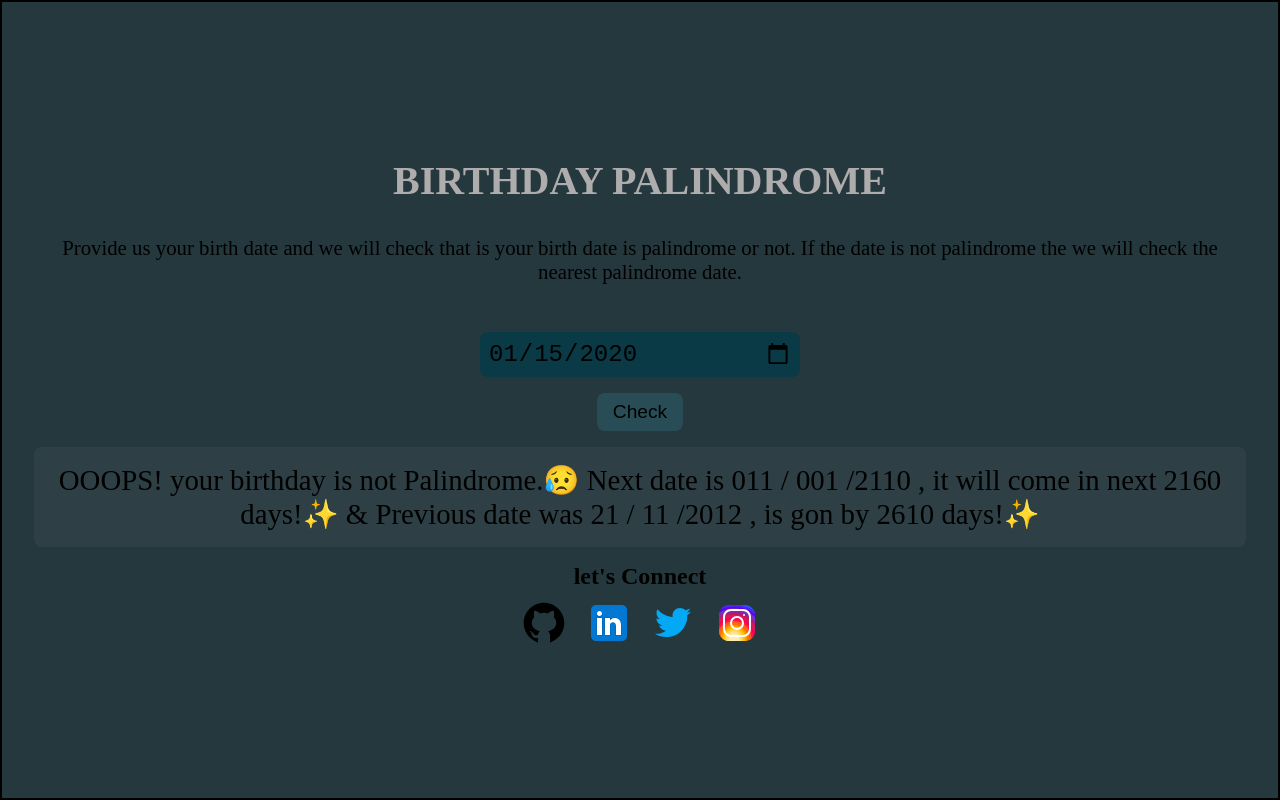
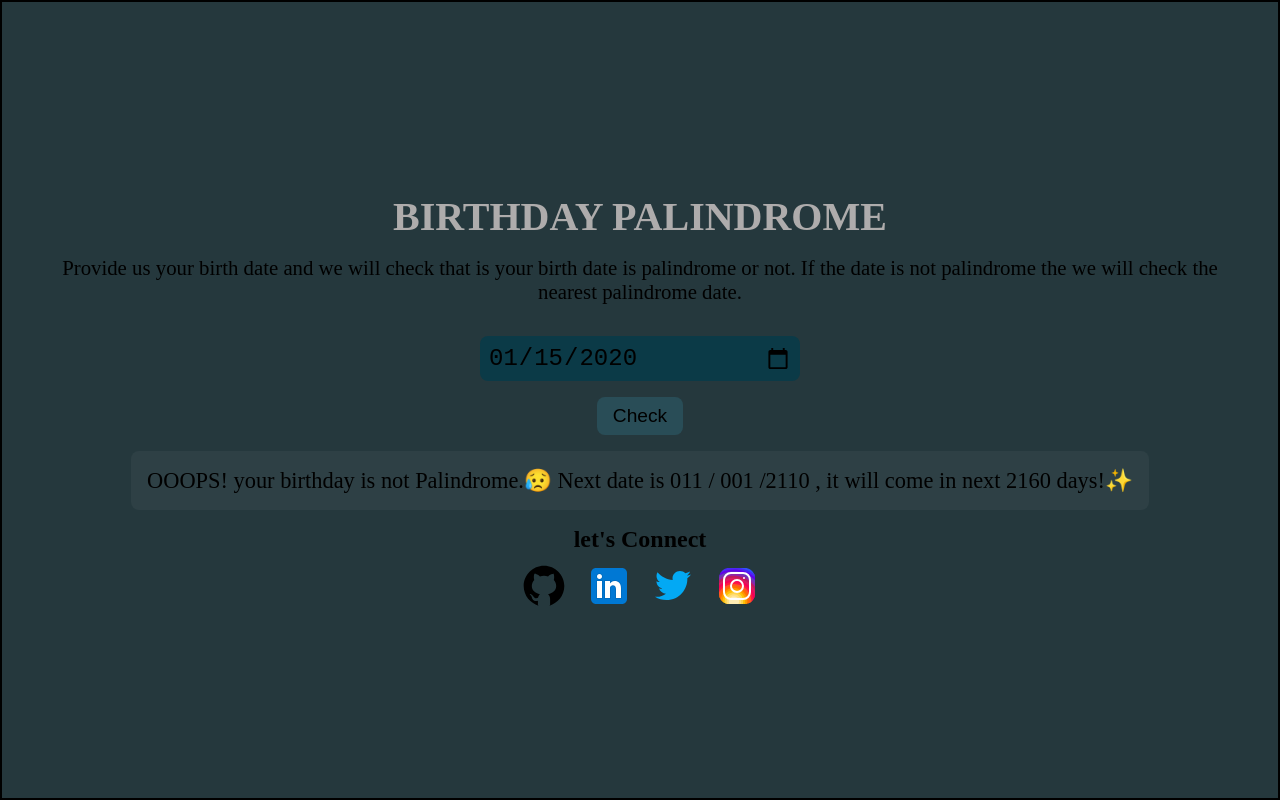
Before and after one commit to roht2103/bithday-palindrome, a plain HTML site: page index.html in a window 1280 px wide. Both pictures are taken after typing "2020-01-15" into the empty fields and a click on the button "Check". Drawn offline with Linux system fonts and the light colour scheme.

Commit message:
check the next and previous date

```diff
--- a/app.js
+++ b/app.js
@@ -197,12 +197,15 @@ function formHandeller(e) {
     console.log(result);
     if (result) {
       console.log("palindrome");
-      output.innerHTML = "Yay! Your birthday is palindrome";
+      output.innerHTML = "Yay!🤩Your birthday 🎂 is palindrome";
     } else {
       let [counter, nextDate] = getNextPalindromeDate(date);
       let [ctr, previousDate] = getPreviousPalindromeDate(date);
-
-      output.innerText = `OOOPS! your birthday is not Palindrome.😥 Next date is ${nextDate.day} / ${nextDate.month} /${nextDate.year} , it will come in next ${counter} days!✨ & Previous date was ${previousDate.day} / ${previousDate.month} /${previousDate.year} , is gon by ${ctr} days!✨`;
+      if (counter<ctr) {
+      output.innerText = `OOOPS! your birthday is not Palindrome.😥 Next date is ${nextDate.day} / ${nextDate.month} /${nextDate.year} , it will come in next ${counter} days!✨`;
+      }else{
+        output.innerText=`OOOPS! your birthday is not Palindrome.😥Previous date was ${previousDate.day} / ${previousDate.month} /${previousDate.year} , is gon by ${ctr} days!✨`
+      }
     }
   }
 }
--- a/style.css
+++ b/style.css
@@ -24,7 +24,7 @@
 
 .container p{
     /* border: 1px solid; */
-    padding: 2rem;
+    padding: 1rem;
     text-align: center;
 
     font-size: 1.3rem;
@@ -61,7 +61,7 @@
     margin: 1rem;
     text-align: center;
     padding: 1rem;
-    font-size: 1.8rem;
+    font-size: 1.4rem;
     height: fit-content;
     width: fit-content;
 }
```
